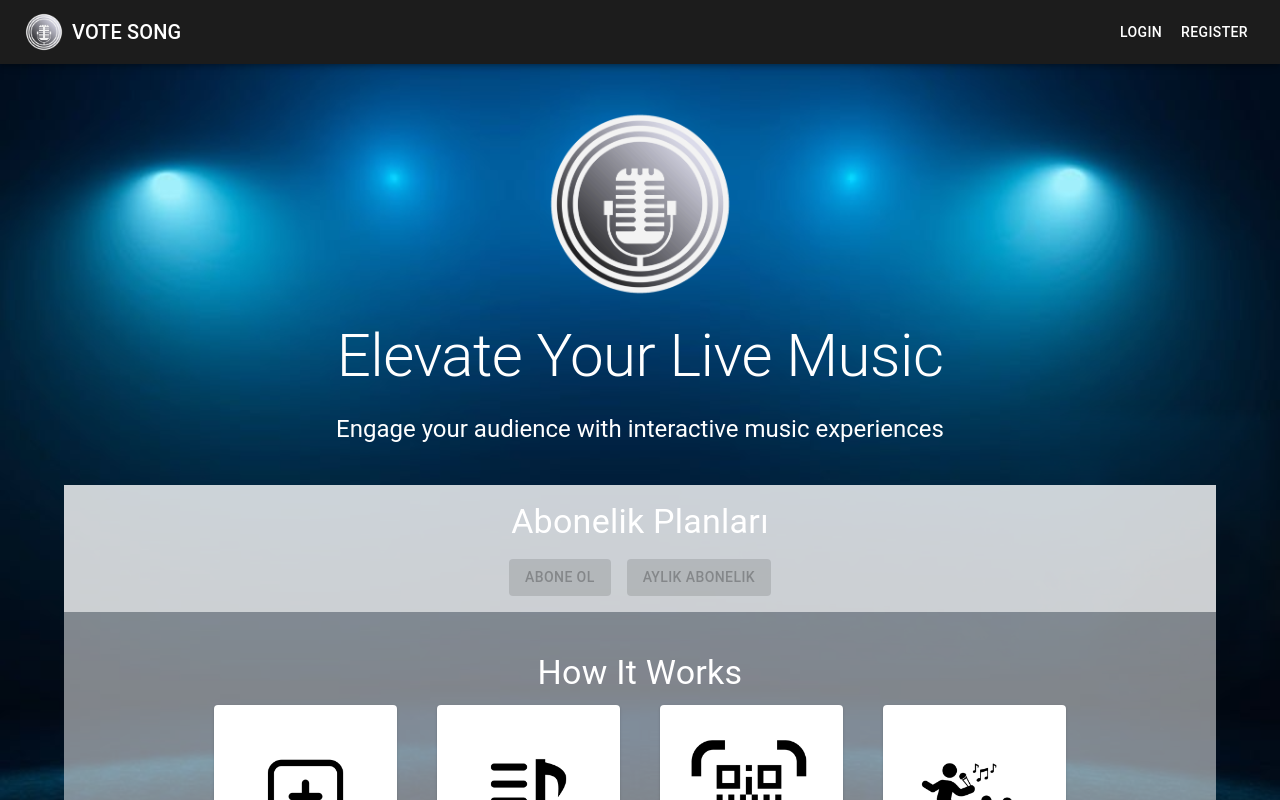
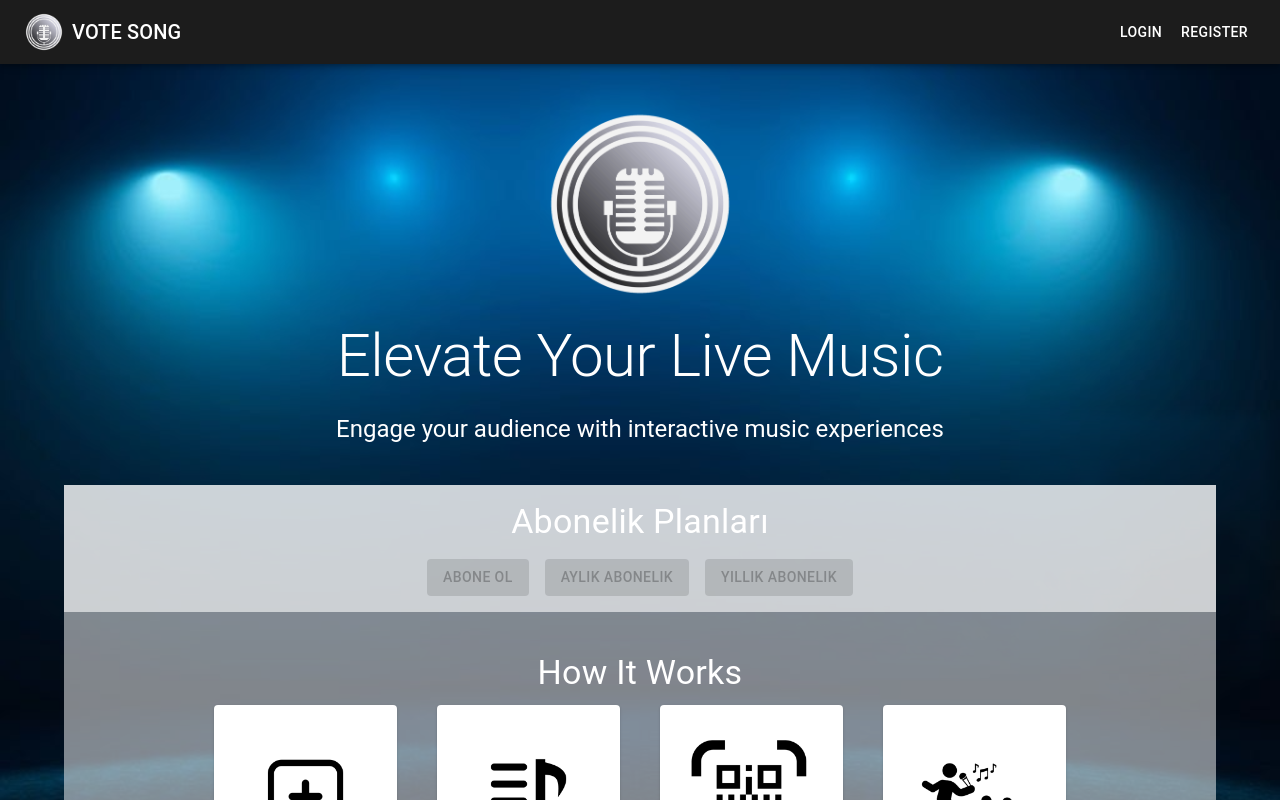
Before and after one commit to ebolarium/mvs4, a React (Create React App) app in the folder frontend/: page / in a window 1280 px wide. Shown: the top 800 px of the page. Built offline with nearby package versions, Linux system fonts and the light colour scheme; no server answers.

Commit message:
Webhook Yıllık Abonelik

```diff
--- a/frontend/src/pages/PricesSection.js
+++ b/frontend/src/pages/PricesSection.js
@@ -135,6 +135,61 @@ const PricesSection = ({ isLoggedIn }) => {
     }
   };
 
+  const handleYearlySubscription = () => {
+    // Kullanıcı login olmuş mu kontrol et
+    const token = localStorage.getItem('token');
+    if (!token || token === "undefined") {
+      console.error("Token bulunamadı veya tanımsız. Kullanıcı giriş yapmalı.");
+      alert("Lütfen önce giriş yapın veya kayıt olun.");
+      return;
+    }
+
+    console.log("Token alındı:", token);
+
+    // Token'dan bandId al
+    let bandId;
+    try {
+      const payload = JSON.parse(atob(token.split('.')[1])); // Token'ın payload kısmını base64'ten çöz
+      bandId = payload.id;
+      console.log("bandId token'dan başarıyla çözüldü:", bandId);
+    } catch (error) {
+      console.error("Token çözme hatası:", error);
+      alert("Geçersiz giriş bilgisi. Lütfen tekrar giriş yapın.");
+      return;
+    }
+
+    // Eğer bandId hala geçerli değilse, ödeme başlatma
+    if (!bandId) {
+      console.error("bandId bulunamadı veya geçersiz.");
+      alert("Geçersiz kullanıcı bilgisi.");
+      return;
+    }
+
+    if (window.Paddle) {
+      console.log("Yıllık abonelik başlatılıyor. bandId:", bandId);
+      // Paddle entegrasyonu: yıllık abonelik için checkout penceresini aç
+      window.Paddle.Checkout.open({
+        items: [
+          {
+            priceId: "pri_01jbedwnj09vd7hr99xyhddbsg",
+            quantity: 1,
+          },
+        ],
+        customData: {
+          "bandId": bandId  // bandId'yi customData olarak gönderiyoruz
+        },
+        successCallback: function (data) {
+          console.log("Yıllık abonelik başarılı! Paddle verileri:", data);
+        },
+        closeCallback: function () {
+          console.log("Yıllık abonelik ödeme penceresi kapatıldı.");
+        },
+      });
+    } else {
+      console.error("Paddle tanımlı değil.");
+    }
+  };
+
   return (
     <Box sx={{ py: 2, textAlign: 'center', backgroundColor: 'rgba(255, 255, 255, 0.8)' }}>
       <Typography variant="h4">Abonelik Planları</Typography>
@@ -156,6 +211,15 @@ const PricesSection = ({ isLoggedIn }) => {
       >
         Aylık Abonelik
       </Button>
+      <Button
+        variant="contained"
+        color="success"
+        onClick={handleYearlySubscription}
+        sx={{ mt: 2, ml: 2 }}
+        disabled={!isLoggedIn}
+      >
+        Yıllık Abonelik
+      </Button>
     </Box>
   );
 };
```
